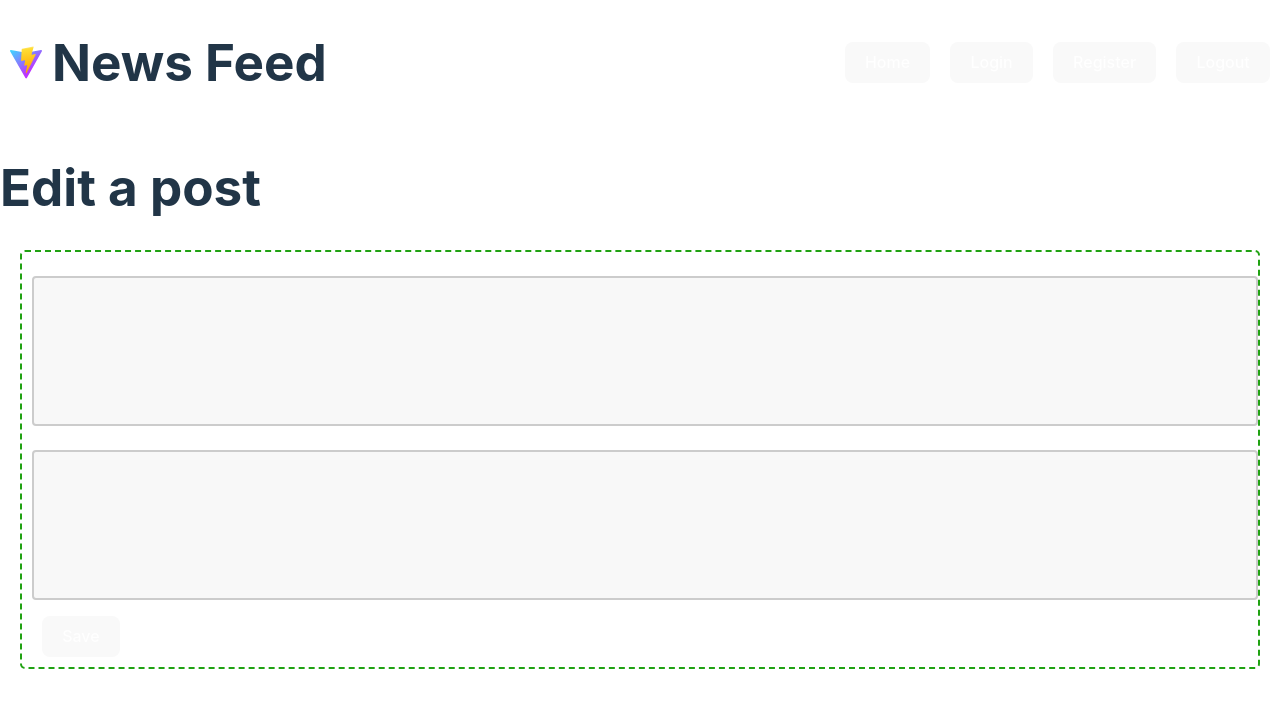
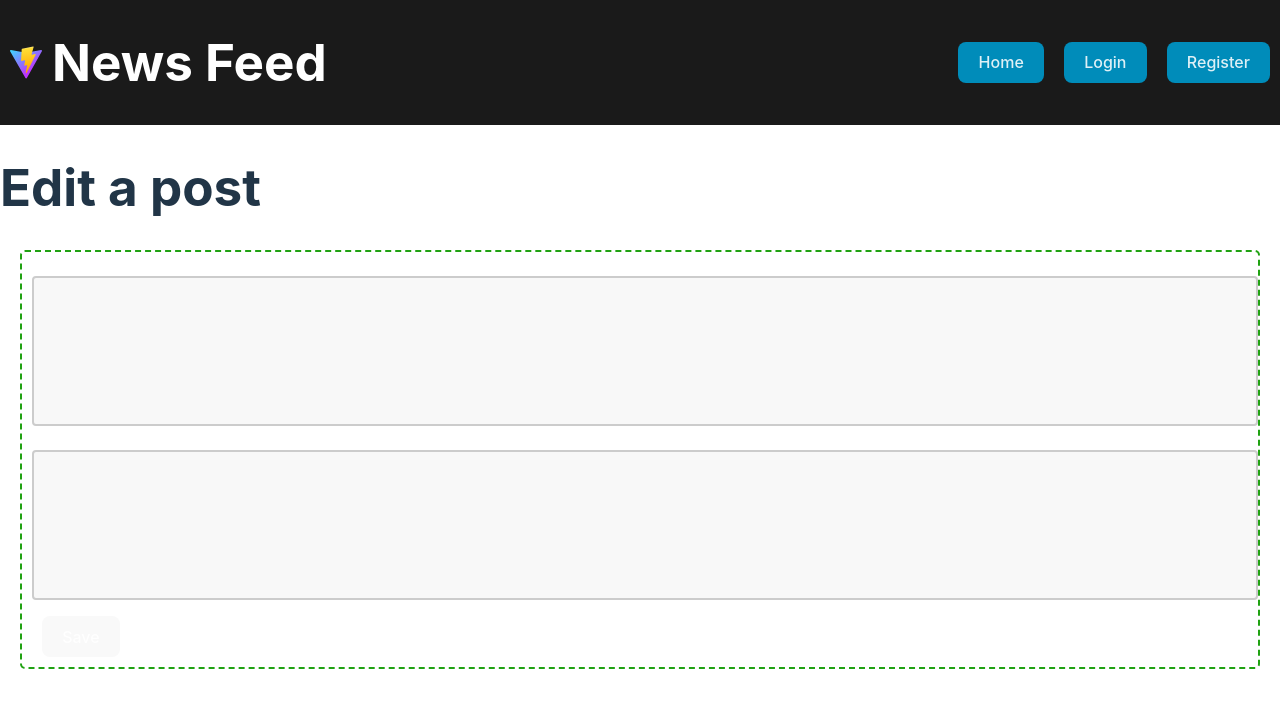
Before and after one commit to sivasurya16/Newsly, a React (Vite) app in the folder client/: page /edit in a window 1280 px wide. Shown: the top 708 px of the page. Built offline with nearby package versions, Linux system fonts and the light colour scheme.

Commit message:
final fix on rendering button and other updates

```diff
--- a/client/src/App.jsx
+++ b/client/src/App.jsx
@@ -4,6 +4,7 @@ import RegiserPage from "./loginPage/register"
 import Navbar from "./navbar/Navbar";
 import Edit from "./modify/edit";
 import Create from "./modify/create";
+import './index.css'
 import {
     BrowserRouter as Router,
     Routes,
--- a/client/src/frontPage/front_page.css
+++ b/client/src/frontPage/front_page.css
@@ -1,5 +1,13 @@
 .Subtitle {
-    margin-left: 5vw;
+    margin-left: auto;
+    margin-right: auto;
+
+}
+
+.Subtitle > h1 {
+    margin-top: 0%;
+    margin-bottom: 0%;
+    padding: 34px;
 }
 
 .news-section {
@@ -7,3 +15,18 @@
     margin-left: 30px;
     flex-direction: column;
 }
+
+.post-button {
+    margin-left: auto;
+    margin-right: auto;
+}
+
+.front-page{
+    background-image: url("/green-bg.jpg");
+    background-repeat: repeat-y;
+    background-position: right;
+    /* background-position: right top; */
+    /* background-attachment: fixed; */
+    background-size: contain;
+
+}
--- a/client/src/frontPage/front_page.jsx
+++ b/client/src/frontPage/front_page.jsx
@@ -4,9 +4,10 @@ import "./front_page.css"
 import NewsFlash from "./news_flash.jsx"
 import axios from "axios"
 import Edit from "../modify/edit.jsx"
+import useAuth from "../loginPage/useAuth.jsx"
 
 function frontPage(){
-
+    const {isAdmin} = useAuth()
     const [records,setRecords] = useState([]);
     const [toggle,setToggle] = useState(false);
 
@@ -35,21 +36,21 @@ function frontPage(){
         return;
       }, [records.length,toggle]);
     return (
-        <>
+        <div className="front-page">
         <div className="Subtitle">
             <h1>Get your news quickly</h1>
-            <p>Here is what you need to know this week</p>
+
             {/* Last updated need to add */}
         </div>
         <div className="news-section">
             <h2>News you can use</h2>
+            {isAdmin && <a className="post-button" href="./create"><button>Create a post</button></a>}
 
             {records.map(article => (
                 <NewsFlash key={article._id} article={article} change={handleUpdate} />
             ))}
         </div>
-        <a href="./create"><button>Create a post</button></a>
-        </>
+        </div>
     )
 }
 
--- a/client/src/frontPage/news_flash.css
+++ b/client/src/frontPage/news_flash.css
@@ -4,4 +4,6 @@
     margin: 20px;
     padding-left: 10px;
     border-radius: 5px;
+    background: rgba(255,255,255,0.8);
+    backdrop-filter: saturate(180%) blur(5px);
 }
--- a/client/src/index.css
+++ b/client/src/index.css
@@ -3,6 +3,7 @@
   line-height: 1.5;
   font-weight: 400;
   box-sizing: border-box;
+  background-color: rgba(249,232,250,255);
 
   /* color-scheme: light dark; */
   /* color: rgba(255, 255, 255, 0.87); */
--- a/client/src/loginPage/login.jsx
+++ b/client/src/loginPage/login.jsx
@@ -1,7 +1,8 @@
 import React, { useContext, useEffect, useState } from 'react'
 import "./login.css"
 import useAuth from './useAuth'
-// import { useNavigate } from 'react-router-dom'
+import { useNavigate } from 'react-router-dom'
+
 
 const Login = (props) => {
   const [email, setEmail] = useState('')
@@ -9,6 +10,7 @@ const Login = (props) => {
   const [emailError, setEmailError] = useState('')
   const [passwordError, setPasswordError] = useState('')
   const {logIn,isAuthenticated} = useAuth();
+  const navigateTo = useNavigate();
 
   const onButtonClick = (e) => {
     e.preventDefault();
@@ -71,10 +73,8 @@ const Login = (props) => {
         <input className={'inputButton'} type="button" onClick={async (event)=>{
             onButtonClick(event);
             await logIn(email,password);
-            if (isAuthenticated){
-              alert("Logged in successfully")
-            }
           }} value={'Log in'} />
+          {isAuthenticated && navigateTo("/") }
       </div>
     </div>
 
--- a/client/src/main.jsx
+++ b/client/src/main.jsx
@@ -1,9 +1,9 @@
 import React from 'react'
 import ReactDOM from 'react-dom/client'
 import App from "./App"
-import './index.css'
 import { AuthProvider } from './loginPage/authContext'
 import GuestGuard from './guestGuard'
+
 
 ReactDOM.createRoot(document.getElementById('root')).render(
   <React.StrictMode>
--- a/client/src/navbar/Navbar.css
+++ b/client/src/navbar/Navbar.css
@@ -2,6 +2,19 @@
     display: flex;
     justify-content: space-between;
     align-items: center;
+    background-color: #1a1a1a;
+    color: white;
+}
+.Navbar-button-container button{
+    background-color: #008CBA;
+}
+
+.Navbar-button-container button:hover {
+    border-color: white;
+}
+.Navbar-button-container button:focus,
+button:focus-visible {
+    outline: 4px auto -webkit-focus-ring-color;
 }
 
 .Navbar-logo {
--- a/client/src/navbar/Navbar.jsx
+++ b/client/src/navbar/Navbar.jsx
@@ -1,23 +1,23 @@
 import viteLogo from '/vite.svg'
+import useAuth from '../loginPage/useAuth'
 import "./Navbar.css"
-import useAuth from '../loginPage/useAuth'
 function Navbar(){
-    const {logOut} = useAuth();
+    const {logOut,isAuthenticated} = useAuth();
     return (
         <div className='Navbar'>
         <div className='Navbar-logo'>
             <img src={viteLogo} alt="Newsletter logo"/>
             <h1>News Feed</h1>
         </div>
-        <div>
+        <div className='Navbar-button-container'>
             <a href="./"><button>Home</button></a>
-            <a href="./login"><button>Login</button></a>
-            <a href="./register"><button>Register</button></a>
-            <a><button onClick={()=>{
+            {!isAuthenticated && <a href="./login"><button>Login</button></a>}
+            {!isAuthenticated && <a href="./register"><button>Register</button></a>}
+            {isAuthenticated && <a><button onClick={()=>{
                 logOut();
                 window.alert("Logged Out")
                 window.location.reload();
-            }}>Logout</button></a>
+            }}>Logout</button></a>}
         </div>
         </div>
     )
```
Also changed, not shown: 1 other file (tests, documents, lock files or other folders).
